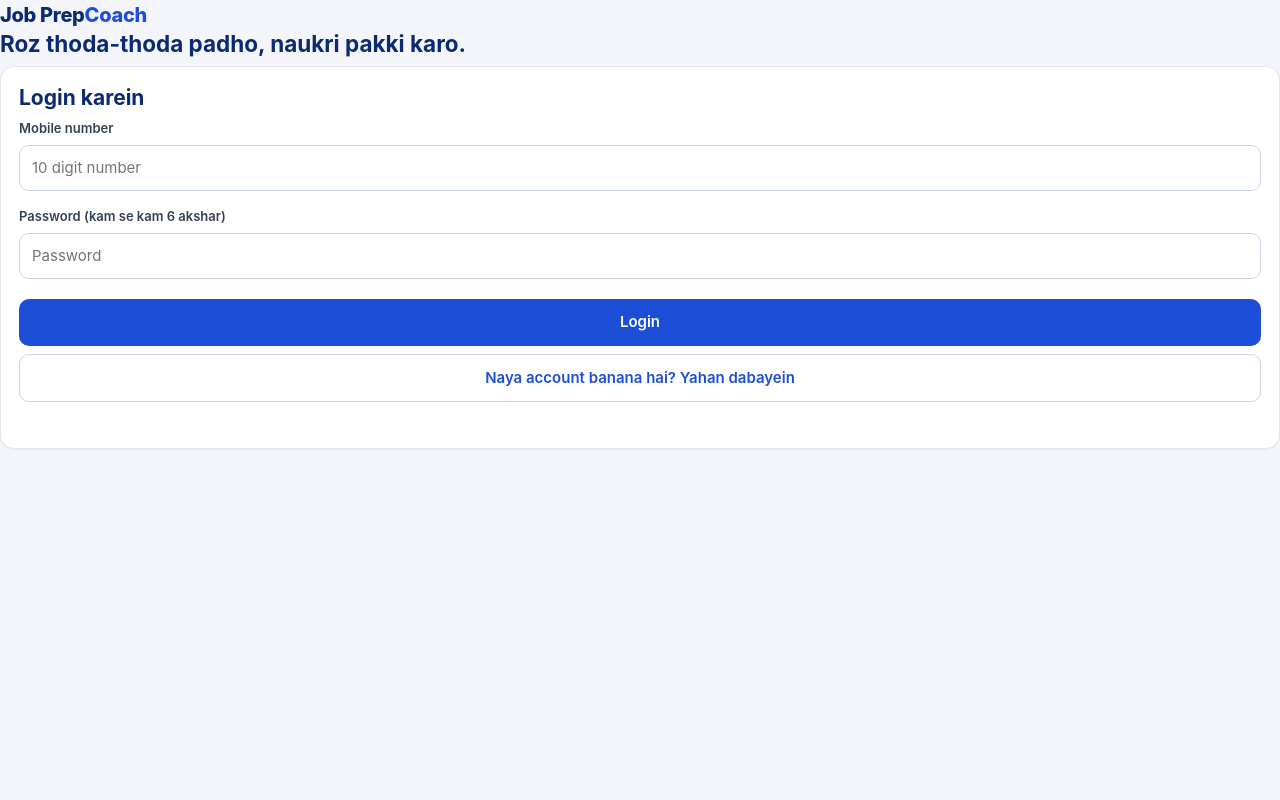
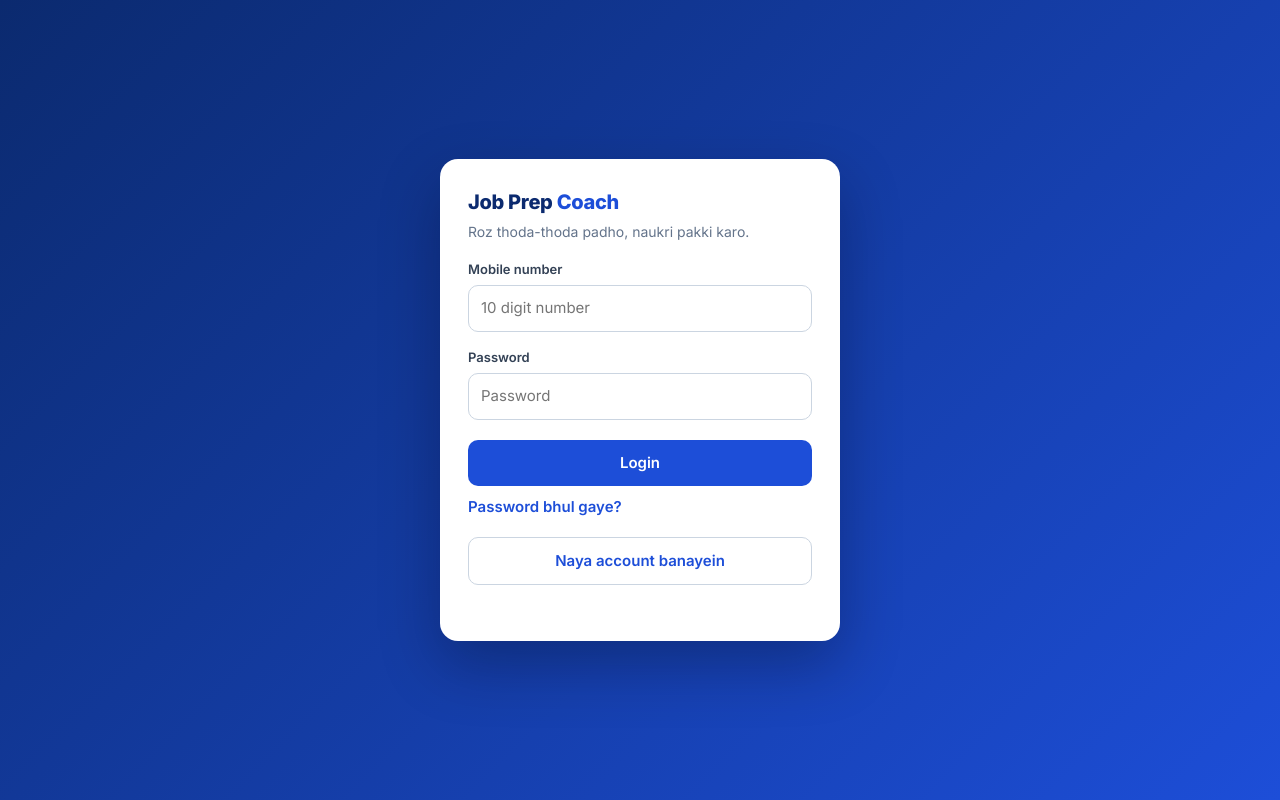
Before and after one commit to deatheye143/job-prep-coach, a Flask app: page / in a window 1280 px wide. Run offline with Flask 3, Linux system fonts and the light colour scheme; some libraries are stand-ins or nearby versions.

Commit message:
Update index.html

```diff
--- a/templates/index.html
+++ b/templates/index.html
@@ -5,46 +5,107 @@
 <meta name="viewport" content="width=device-width, initial-scale=1, viewport-fit=cover">
 <title>Job Prep Coach</title>
 <link rel="preconnect" href="https://fonts.gstatic.com" crossorigin>
-<link href="https://fonts.googleapis.com/css2?family=Baloo+2:wght@600;700&family=Nunito:wght@400;600;700&display=swap" rel="stylesheet">
+<link href="https://fonts.googleapis.com/css2?family=Inter:wght@400;600;700;800&family=Noto+Sans+Devanagari:wght@400;600&family=Noto+Sans+Oriya:wght@400;600&display=swap" rel="stylesheet">
 <link rel="stylesheet" href="/static/style.css">
+<script src="https://accounts.google.com/gsi/client" async defer></script>
 </head>
 <body>
-<header>
-  <div class="brand">Job Prep<span>Coach</span></div>
-  <button id="logoutBtn" class="pill hidden">Logout</button>
-</header>
 
-<section id="loginView" class="login">
-  <h1>Roz thoda-thoda padho, naukri pakki karo.</h1>
-  <div class="card">
-    <h2 id="authTitle">Login karein</h2>
-    <div id="nameField" class="hidden">
-      <label for="name">Naam</label>
-      <input id="name" placeholder="Aapka naam">
+<section id="authView" class="auth">
+  <div class="auth-card">
+    <div class="brand">Job Prep <span>Coach</span></div>
+    <p class="tagline">Roz thoda-thoda padho, naukri pakki karo.</p>
+
+    <div id="authLogin">
+      <div id="gWrap">
+        <div id="gBtn" class="gbtn"></div>
+        <div class="divider"><span>ya number se</span></div>
       </div>
-    <label for="phone">Mobile number</label>
-    <input id="phone" type="tel" placeholder="10 digit number" maxlength="10" inputmode="numeric">
-    <label for="password">Password (kam se kam 6 akshar)</label>
-    <input id="password" type="password" placeholder="Password">
-    <button id="authBtn">Login</button>
-    <button id="authSwitch" class="ghost">Naya account banana hai? Yahan dabayein</button>
-    <p id="loginMsg" class="error"></p>
+      <label for="loginPhone">Mobile number</label>
+      <input id="loginPhone" type="tel" placeholder="10 digit number" maxlength="10" inputmode="numeric">
+      <label for="loginPass">Password</label>
+      <input id="loginPass" type="password" placeholder="Password">
+      <button id="loginBtn">Login</button>
+      <button id="gotoForgot" class="link">Password bhul gaye?</button>
+      <button id="gotoSignup" class="ghost">Naya account banayein</button>
+    </div>
+
+    <div id="authSignup" class="hidden">
+      <h2>Naya account</h2>
+      <label for="suName">Naam</label>
+      <input id="suName" placeholder="Aapka naam">
+      <label for="suEmail">Email</label>
+      <input id="suEmail" type="email" placeholder="example@gmail.com">
+      <label for="suPhone">Mobile number</label>
+      <input id="suPhone" type="tel" placeholder="10 digit number" maxlength="10" inputmode="numeric">
+      <label for="suPass">Password (6 akshar ya zyada)</label>
+      <input id="suPass" type="password">
+      <label for="suPass2">Confirm password</label>
+      <input id="suPass2" type="password">
+      <button id="suBtn">OTP bhejein</button>
+      <button id="suBack" class="ghost">Wapas login par</button>
+    </div>
+
+    <div id="authSignupOtp" class="hidden">
+      <h2>OTP verify karein</h2>
+      <p class="muted">6 digit OTP yahan daalein.</p>
+      <label for="suOtp">OTP</label>
+      <input id="suOtp" inputmode="numeric" maxlength="6">
+      <button id="suOtpBtn">Verify karke account banayein</button>
+      <button id="suOtpBack" class="ghost">Wapas</button>
+    </div>
+
+    <div id="authForgot" class="hidden">
+      <h2>Password bhul gaye?</h2>
+      <p class="muted">Account ka number ya email likhein.</p>
+      <label for="fgId">Number ya Email</label>
+      <input id="fgId" placeholder="Number ya email">
+      <button id="fgBtn">OTP bhejein</button>
+      <button id="fgBack" class="ghost">Wapas login par</button>
+    </div>
+
+    <div id="authForgotOtp" class="hidden">
+      <h2>OTP daalein</h2>
+      <label for="fgOtp">OTP</label>
+      <input id="fgOtp" inputmode="numeric" maxlength="6">
+      <button id="fgOtpBtn">OTP check karein</button>
+      <button id="fgOtpBack" class="ghost">Wapas</button>
+    </div>
+
+    <div id="authNewPass" class="hidden">
+      <h2>Naya password</h2>
+      <label for="npPass">New password</label>
+      <input id="npPass" type="password">
+      <label for="npPass2">Confirm new password</label>
+      <input id="npPass2" type="password">
+      <button id="npBtn">Password update karein</button>
+    </div>
+
+    <p id="authNote" class="note hidden"></p>
+    <p id="authMsg" class="error"></p>
   </div>
 </section>
 
-<main id="appView" class="hidden">
+<div id="appView" class="hidden">
+  <header class="topbar">
+    <div class="brand">Job Prep <span>Coach</span></div>
+    <div class="who"><span id="who"></span><button id="logoutBtn" class="ghost small">Logout</button></div>
+  </header>
+
+  <main class="main">
     <section id="quizTab" class="tab">
-    <div id="subjectList" class="subjects"></div>
+      <div id="subjectList" class="grid"></div>
 
       <div id="chapterBox" class="hidden">
-      <button id="chapBackBtn" class="ghost">Subjects</button>
+        <button id="chapBackBtn" class="ghost small">Subjects</button>
         <h2 id="chapTitle"></h2>
-      <div id="chapterList" class="chapters"></div>
+        <div id="chapterList"></div>
+        <div id="notesBox" class="card hidden"></div>
       </div>
 
       <div id="quizBox" class="hidden">
         <div class="quizTop">
-        <button id="backBtn" class="round" aria-label="Back">&lsaquo;</button>
+          <button id="backBtn" class="ghost small">Back</button>
           <span id="subjectName"></span>
           <span id="timer" class="timer">10:00</span>
         </div>
@@ -56,7 +117,7 @@
           <button id="prevBtn" class="ghost">Pichla</button>
           <button id="nextBtn">Agla</button>
         </div>
-      <button id="submitBtn" class="gold">Submit Score</button>
+        <button id="submitBtn" class="gold">Submit</button>
       </div>
 
       <div id="resultBox" class="hidden"></div>
@@ -65,37 +126,52 @@
     <section id="mockTab" class="tab hidden">
       <div class="card">
         <h2>Mock test</h2>
-      <p class="muted">Sab subjects aur sab chapters ke sawal ek saath, exam jaisa. 1 sawal ke liye 1 minute.</p>
-      <p class="muted">Exam ke baad result dikhega, aur PDF download kar sakte hain.</p>
+        <p class="muted">Sab subjects aur chapters ke sawal ek saath, exam jaisa. 1 sawal ke liye 1 minute. Ye subscription me hai.</p>
         <button id="mockStartBtn" class="gold">Mock test shuru karein</button>
       </div>
     </section>
 
-  <section id="chatTab" class="tab hidden">
-    <h2>Doubt box</h2>
-    <p class="muted">Sawal likho, step by step jawab paayo</p>
-    <div id="chatLog" class="chatLog">
-      <div class="bubble bot">Namaste! Koi sawal hai? Likhiye.</div>
+    <section id="planTab" class="tab hidden">
+      <div class="card" id="subStatus"></div>
+      <h3>Plan chuniye</h3>
+      <div id="planList"></div>
+      <div class="card">
+        <p class="muted">Niche QR scan karke payment karein. Payment ke baad UTR (transaction ID) yahan likhein.</p>
+        <img id="qrImg" class="qr" alt="Payment QR" src="/api/qr">
+        <p id="qrFallback" class="muted hidden">QR abhi upload nahi hua hai.</p>
+        <label for="utr">UTR / Transaction ID</label>
+        <input id="utr" placeholder="12 digit UTR">
+        <button id="utrBtn">Payment submit karein</button>
+        <p id="planMsg" class="error"></p>
       </div>
-    <div class="chatInput">
-      <input id="chatText" placeholder="Yahan sawal likhein...">
-      <button id="sendChatBtn" class="send" aria-label="Send">&rarr;</button>
-    </div>
+      <h3>Aapke payments</h3>
+      <div id="payList" class="card"></div>
     </section>
 
     <section id="scoreTab" class="tab hidden">
-    <h2>Scores</h2>
+      <h2>Mera Dashboard</h2>
       <div id="historyList" class="card"></div>
     </section>
   </main>
 
-<nav id="bottomNav" class="hidden">
+  <nav class="bottomnav">
     <button data-tab="quizTab" class="active">Quiz</button>
     <button data-tab="mockTab">Mock test</button>
-  <button data-tab="chatTab">Doubt box</button>
-  <button data-tab="scoreTab">Scores</button>
+    <button data-tab="planTab">Plan</button>
+    <button data-tab="scoreTab">Dashboard</button>
   </nav>
+</div>
 
+<div id="pdfViewer" class="viewer hidden">
+  <div class="viewer-bar">
+    <button id="pdfClose" class="ghost small">Band karein</button>
+    <span id="pdfTitle"></span>
+    <span class="pager"><button id="pdfPrev" class="ghost small">&lsaquo;</button><b id="pdfInfo"></b><button id="pdfNext" class="ghost small">&rsaquo;</button></span>
+  </div>
+  <div id="pdfPages" class="viewer-body"></div>
+</div>
+<script src="/static/guard.js"></script>
+<script src="https://cdnjs.cloudflare.com/ajax/libs/pdf.js/3.11.174/pdf.min.js"></script>
 <script src="/static/app.js"></script>
 </body>
 </html>
```
Lines whose indentation alone changed are shown as unchanged.
